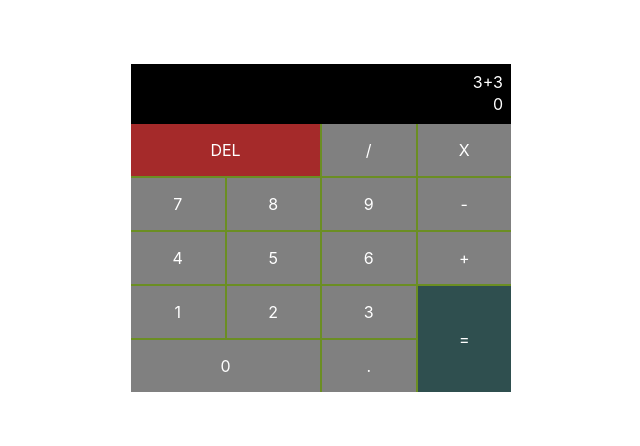
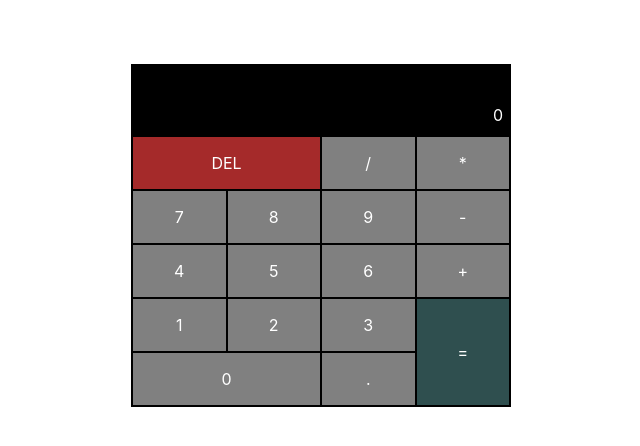
Before and after one commit to ajay020/calculator-app, a React (Create React App) app: page / in a window 1280 px wide. Shown: the top 446 px of the page, without its empty margins (319-959 px from the left). Built offline with nearby package versions, Linux system fonts and the light colour scheme.

Commit message:
added add minus subtract and divide functionality

```diff
--- a/src/components/calculator/Calculator.module.css
+++ b/src/components/calculator/Calculator.module.css
@@ -1,5 +1,6 @@
 .Calculator {
-  background-color: darkolivegreen;
+  background-color: black;
   width: 380px;
+  /* height: 320px; */
   margin: 4rem auto;
 }
--- a/src/components/calculator/Calculator.tsx
+++ b/src/components/calculator/Calculator.tsx
@@ -1,11 +1,67 @@
+import { useState } from "react";
 import Display from "../display/Display";
 import Keyboard from "../keyboard/Keyboard";
 import styles from './Calculator.module.css';
 
 const Calculator = () =>{
+    const [result, setResult] = useState("");
+    const [input, setInput]  = useState("");
+    const [canAddDecimalPoint, setCatAddDecimalPoin] = useState(true);
+    const evaluteExpression = (expression:string)=>{
+        let res = eval(expression);
+        res = (+res % 1) === 0 ? res : res.toFixed(4);
+        setResult(result + " = "+ res);
+    }
+
+    const handleClick = (item: string) =>{
+        if(item === "="){
+            evaluteExpression(result)
+        }else if(item === "DEL")   {
+            setInput("");
+            setResult("");
+        }else if(item === "."){
+            setInput(prvInput => {
+                if(prvInput === ''){
+                    setResult(prvResult => prvResult + "0.");
+                    setCatAddDecimalPoin(false)
+                    return "0.";
+                }else{
+                    setResult(prvResult =>{
+                       if(canAddDecimalPoint){
+                          setCatAddDecimalPoin(false)
+                           return prvResult + "."
+                       }
+                       return prvResult;
+                    } );
+
+                }
+                return  item;
+            });
+        }else if(item === "/" || item === "*" || item === "+" || item === "-"){
+            if( item === "+" || item === "-"){
+                setInput(item);
+                if("+-".indexOf(result[result.length-1]) == -1 ){
+                    setResult(preRes => preRes + item);
+                    setCatAddDecimalPoin(true);
+                }
+            }else{
+                setInput(item);
+                if( result && !isNaN(+result[result.length-1] )){
+                    setResult(preRes => preRes + item);
+                    setCatAddDecimalPoin(true);
+                }
+            }
+        }else {
+            setInput(item);
+            setResult(prvResult => prvResult + item);
+        }
+    }
+
     return <div className={styles.Calculator}>
-        <Display/>
-        <Keyboard/>
+        <Display
+        result = {result}
+        input={input}/>
+        <Keyboard handleClick = {handleClick}/>
     </div>
 }
 
--- a/src/components/display/Display.module.css
+++ b/src/components/display/Display.module.css
@@ -3,13 +3,16 @@
   color: white;
   padding: 0.5rem 0.5rem;
   text-align: right;
+  /* height: 50px; */
 }
 
 .resultText {
-  background-color: black;
-  margin: 0;
+  /* background-color: green; */
+  padding: 0.9rem;
+  margin: 2px 0;
 }
 .inputText {
-  background-color: black;
+  /* background-color: white; */
   margin: 2px 0;
+  /* padding: 0.9rem; */
 }
--- a/src/components/display/Display.tsx
+++ b/src/components/display/Display.tsx
@@ -1,10 +1,17 @@
 import styles from './Display.module.css';
 
-const Display = () =>{
-    return <div className={styles.display}>
-            <p className={styles.resultText}>3+3</p>
-            <p className={styles.inputText}>0</p>
-    </div>
+type DisplayProps = {
+    result: string
+    input: string
+}
+
+const Display = ({result, input} : DisplayProps) =>{
+    return (<div className={styles.display}>
+            <p className={styles.resultText}>{result}</p>
+            <p className={styles.inputText}>
+                {input ? input : 0}
+            </p>
+    </div>);
 }
 
 export default Display;
--- a/src/components/keyboard/Keyboard.module.css
+++ b/src/components/keyboard/Keyboard.module.css
@@ -1,10 +1,11 @@
 .gridContainer {
-  background-color: olivedrab;
+  /* background-color: black; */
   display: grid;
   grid-template-columns: 1fr 1fr 1fr 1fr;
-  grid-template-rows: 1fr 1fr 1fr 1fr 1fr;
+  grid-template-rows: repeat(60px);
   grid-column-gap: 2px;
   grid-row-gap: 2px;
+  padding: 2px;
 }
 
 .gridItem {
@@ -15,6 +16,10 @@
   display: flex;
   justify-content: center;
   align-items: center;
+}
+
+.gridItem:hover {
+  border: 1px solid black;
 }
 
 #clear {
--- a/src/components/keyboard/Keyboard.tsx
+++ b/src/components/keyboard/Keyboard.tsx
@@ -1,29 +1,91 @@
 import styles from './Keyboard.module.css';
 
-const Keyboard = () =>{
-    return  (<div className={styles.gridContainer}>
-        <p  id={styles.clear} className={styles.gridItem}>DEL</p>
-        <p id="divide" className={styles.gridItem}>/</p>
-        <p id='multiply' className={styles.gridItem}>X</p>
+type KeyboardProps = {
+    handleClick : (item: string) => void
+}
 
-        <p id="seven" className={styles.gridItem}>7</p>
-        <p id="eight" className={styles.gridItem}>8</p>
-        <p id="nine" className={styles.gridItem}>9</p>
-        <p id="subtract" className={styles.gridItem}>-</p>
+const Keyboard = ({handleClick}:KeyboardProps) =>{
 
+    return  (<div  className={styles.gridContainer}>
+        <p
+          onClick={()=>handleClick("DEL")}
+          id={styles.clear}
+          className={styles.gridItem}>DEL</p>
+        <p
+        onClick={()=>handleClick("/")}
+         id="divide" className={styles.gridItem}>/</p>
+        <p
+        onClick={()=>handleClick("*")}
+        id='multiply' className={styles.gridItem}>*</p>
 
-        <p id='four' className={styles.gridItem}>4</p>
-        <p id="five" className={styles.gridItem}>5</p>
-        <p id="six" className={styles.gridItem}>6</p>
-        <p  id="add"className={styles.gridItem}>+</p>
+        <p
+         onClick={()=>handleClick("7")}
+         id="seven"
+         className={styles.gridItem}>7</p>
 
-        <p id="one" className={styles.gridItem}>1</p>
-        <p  id="two"className={styles.gridItem}>2</p>
-        <p id="three" className={styles.gridItem}>3</p>
+        <p
+         onClick={()=>handleClick("8")}
+         id="eight"
+         className={styles.gridItem}>8</p>
 
-        <p  id={styles.zero}className={styles.gridItem}>0</p>
-        <p id={styles.equals} className={styles.gridItem}>=</p>
-        <p  id="decimal"className={styles.gridItem}>.</p>
+        <p
+         onClick={()=>handleClick("9")}
+         id="nine"
+         className={styles.gridItem}>9</p>
+        <p
+         onClick={()=>handleClick("-")}
+         id="subtract"
+         className={styles.gridItem}>-</p>
+
+        <p
+         onClick={()=>handleClick("4")}
+         id='four'
+         className={styles.gridItem}>4</p>
+
+        <p
+         onClick={()=>handleClick("5")}
+         id="five"
+         className={styles.gridItem}>5</p>
+
+        <p
+         onClick={()=>handleClick("6")}
+         id="six"
+         className={styles.gridItem}>6</p>
+
+        <p
+        onClick={()=>handleClick("+")}
+         id="add"
+        className={styles.gridItem}>+</p>
+
+        <p
+         onClick={()=>handleClick("1")}
+         id="one"
+         className={styles.gridItem}>1</p>
+
+        <p
+         onClick={()=>handleClick("2")}
+         id="two"
+         className={styles.gridItem}>2</p>
+
+        <p
+         onClick={()=>handleClick("3")}
+         id="three"
+         className={styles.gridItem}>3</p>
+
+        <p
+         onClick={()=>handleClick("0")}
+         id={styles.zero}
+         className={styles.gridItem}>0</p>
+
+        <p
+        onClick={()=>handleClick("=")}
+        id={styles.equals}
+        className={styles.gridItem}>=</p>
+
+        <p
+         onClick={()=>handleClick(".")}
+         id="decimal"
+         className={styles.gridItem}>.</p>
 
     </div>);
 }
```
